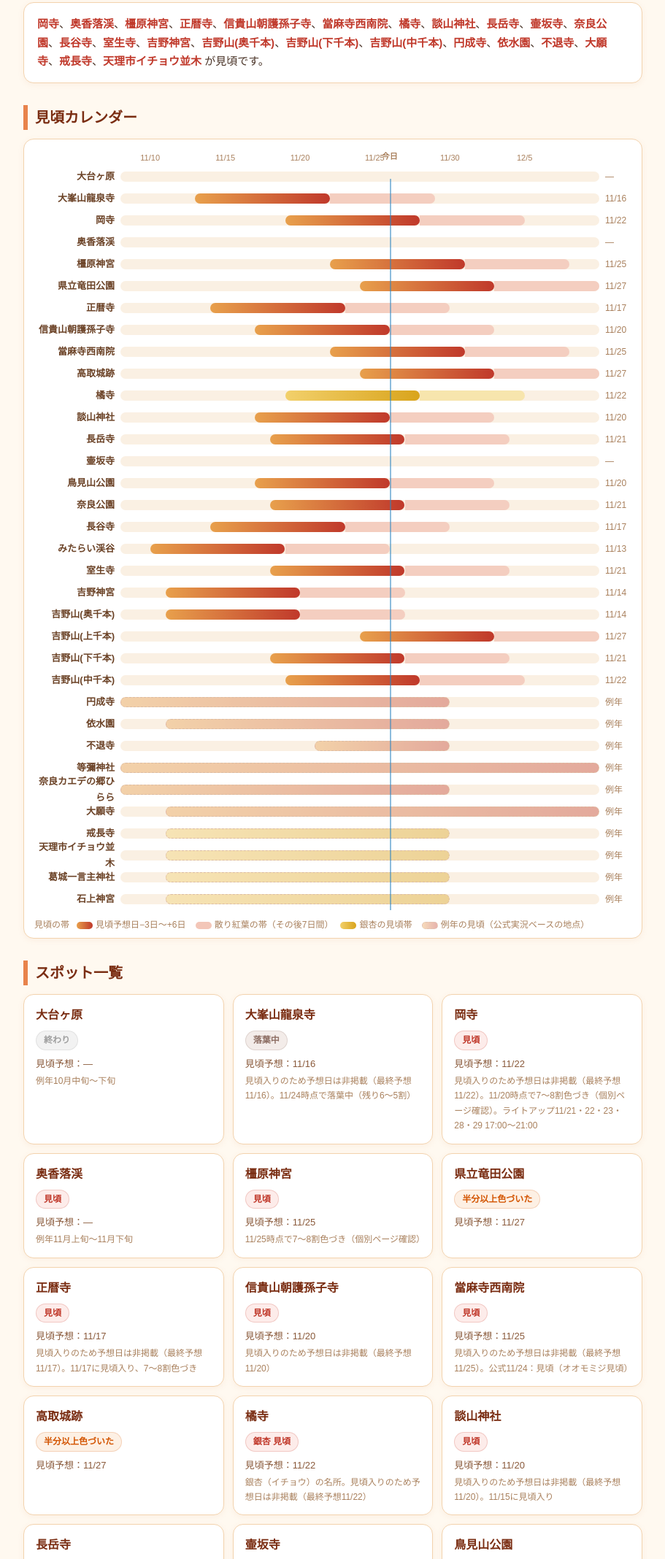
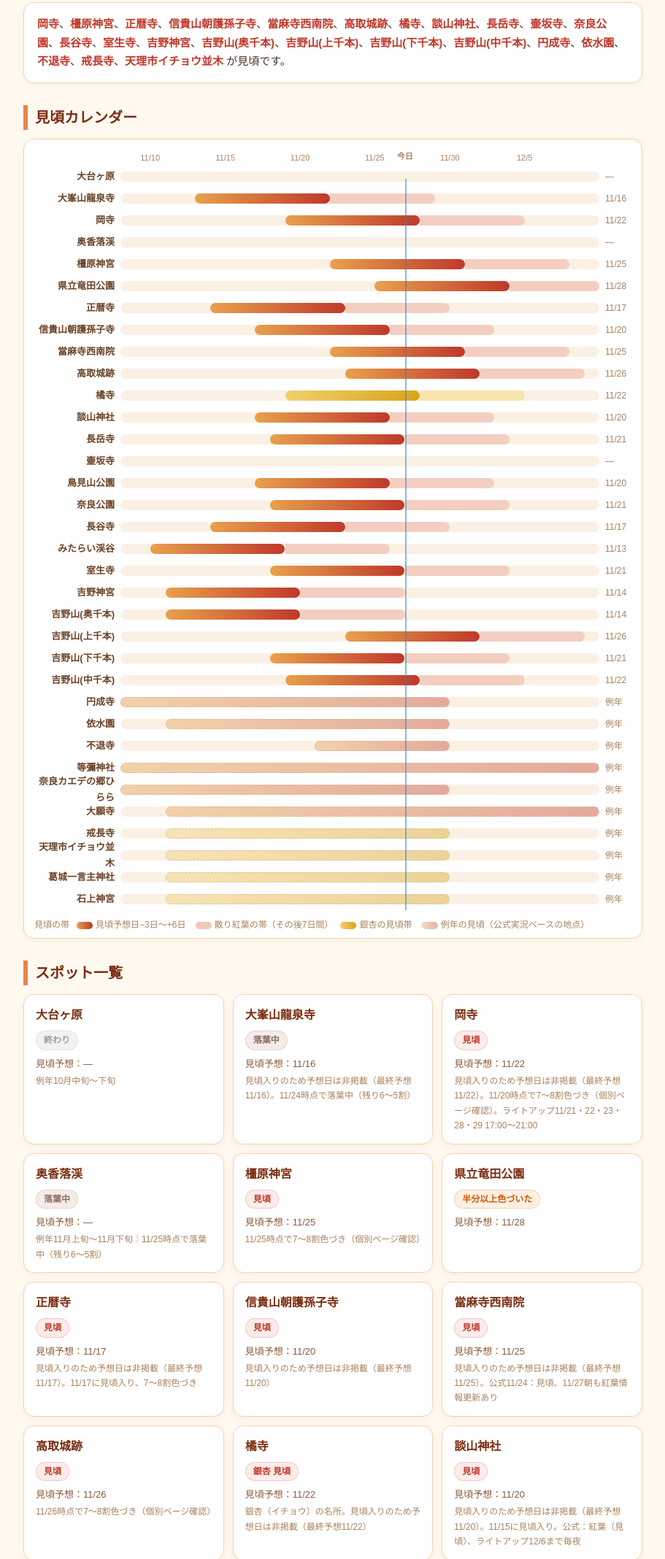
Before and after one commit to take-creator-nara/nara-koyo, a plain HTML site: page index.html in a window 1280 px wide. Shown: the part 335-2471 px from the top of the page at 73% size, without its empty margins (184-1095 px from the left). Drawn offline with Linux system fonts and the light colour scheme.

Commit message:
奈良の紅葉タイムライン 2026-11-27版

```diff
--- a/index.html
+++ b/index.html
@@ -51,17 +51,17 @@
   <div class="kicker">NARA AUTUMN LEAVES</div>
   <h1>🍁 奈良の紅葉タイムライン</h1>
   <p>奈良の紅葉スポット34地点の見頃予想を、時系列でまとめました。</p>
-  <div class="upd">11月26日 更新</div>
+  <div class="upd">11月27日 更新</div>
 </header>
 <main>
   <h2>いま見頃のスポット</h2>
-  <div class="now-box"><b>岡寺</b>、<b>奥香落渓</b>、<b>橿原神宮</b>、<b>正暦寺</b>、<b>信貴山朝護孫子寺</b>、<b>當麻寺西南院</b>、<b>橘寺</b>、<b>談山神社</b>、<b>長岳寺</b>、<b>壷坂寺</b>、<b>奈良公園</b>、<b>長谷寺</b>、<b>室生寺</b>、<b>吉野神宮</b>、<b>吉野山(奥千本)</b>、<b>吉野山(下千本)</b>、<b>吉野山(中千本)</b>、<b>円成寺</b>、<b>依水園</b>、<b>不退寺</b>、<b>大願寺</b>、<b>戒長寺</b>、<b>天理市イチョウ並木</b> が見頃です。</div>
+  <div class="now-box"><b>岡寺</b>、<b>橿原神宮</b>、<b>正暦寺</b>、<b>信貴山朝護孫子寺</b>、<b>當麻寺西南院</b>、<b>高取城跡</b>、<b>橘寺</b>、<b>談山神社</b>、<b>長岳寺</b>、<b>壷坂寺</b>、<b>奈良公園</b>、<b>長谷寺</b>、<b>室生寺</b>、<b>吉野神宮</b>、<b>吉野山(奥千本)</b>、<b>吉野山(上千本)</b>、<b>吉野山(下千本)</b>、<b>吉野山(中千本)</b>、<b>円成寺</b>、<b>依水園</b>、<b>不退寺</b>、<b>戒長寺</b>、<b>天理市イチョウ並木</b> が見頃です。</div>
 
   <h2>見頃カレンダー</h2>
   <div class="chart"><div class="chart-inner">
-    <div class="axis"><span style="left:6.2%">11/10</span><span style="left:21.9%">11/15</span><span style="left:37.5%">11/20</span><span style="left:53.1%">11/25</span><span style="left:68.8%">11/30</span><span style="left:84.4%">12/5</span><span class="today-lab" style="left:56.2%">今日</span></div>
+    <div class="axis"><span style="left:6.2%">11/10</span><span style="left:21.9%">11/15</span><span style="left:37.5%">11/20</span><span style="left:53.1%">11/25</span><span style="left:68.8%">11/30</span><span style="left:84.4%">12/5</span><span class="today-lab" style="left:59.4%">今日</span></div>
     <div style="position:relative">
-      <div class="today" style="left:calc(118px + (100% - 162px) * 0.5625)"></div>
+      <div class="today" style="left:calc(118px + (100% - 162px) * 0.5938)"></div>
       <div class="trow">
       <div class="tname">大台ヶ原</div>
       <div class="ttrack"></div>
@@ -84,8 +84,8 @@
       <div class="tpeak">11/25</div>
     </div><div class="trow">
       <div class="tname">県立竜田公園</div>
-      <div class="ttrack"><div class="bar" style="left:50.0%;width:28.1%;background:linear-gradient(90deg,#e8a04c,#c0392b)"></div><div class="bar scat" style="left:78.1%;width:21.9%;background:#f3c6b8"></div></div>
-      <div class="tpeak">11/27</div>
+      <div class="ttrack"><div class="bar" style="left:53.1%;width:28.1%;background:linear-gradient(90deg,#e8a04c,#c0392b)"></div><div class="bar scat" style="left:81.2%;width:18.8%;background:#f3c6b8"></div></div>
+      <div class="tpeak">11/28</div>
     </div><div class="trow">
       <div class="tname">正暦寺</div>
       <div class="ttrack"><div class="bar" style="left:18.8%;width:28.1%;background:linear-gradient(90deg,#e8a04c,#c0392b)"></div><div class="bar scat" style="left:46.9%;width:21.9%;background:#f3c6b8"></div></div>
@@ -100,8 +100,8 @@
       <div class="tpeak">11/25</div>
     </div><div class="trow">
       <div class="tname">高取城跡</div>
-      <div class="ttrack"><div class="bar" style="left:50.0%;width:28.1%;background:linear-gradient(90deg,#e8a04c,#c0392b)"></div><div class="bar scat" style="left:78.1%;width:21.9%;background:#f3c6b8"></div></div>
-      <div class="tpeak">11/27</div>
+      <div class="ttrack"><div class="bar" style="left:46.9%;width:28.1%;background:linear-gradient(90deg,#e8a04c,#c0392b)"></div><div class="bar scat" style="left:75.0%;width:21.9%;background:#f3c6b8"></div></div>
+      <div class="tpeak">11/26</div>
     </div><div class="trow">
       <div class="tname">橘寺</div>
       <div class="ttrack"><div class="bar" style="left:34.4%;width:28.1%;background:linear-gradient(90deg,#f2d06b,#d9a41c)"></div><div class="bar scat" style="left:62.5%;width:21.9%;background:#f7e3a1"></div></div>
@@ -148,8 +148,8 @@
       <div class="tpeak">11/14</div>
     </div><div class="trow">
       <div class="tname">吉野山(上千本)</div>
-      <div class="ttrack"><div class="bar" style="left:50.0%;width:28.1%;background:linear-gradient(90deg,#e8a04c,#c0392b)"></div><div class="bar scat" style="left:78.1%;width:21.9%;background:#f3c6b8"></div></div>
-      <div class="tpeak">11/27</div>
+      <div class="ttrack"><div class="bar" style="left:46.9%;width:28.1%;background:linear-gradient(90deg,#e8a04c,#c0392b)"></div><div class="bar scat" style="left:75.0%;width:21.9%;background:#f3c6b8"></div></div>
+      <div class="tpeak">11/26</div>
     </div><div class="trow">
       <div class="tname">吉野山(下千本)</div>
       <div class="ttrack"><div class="bar" style="left:31.2%;width:28.1%;background:linear-gradient(90deg,#e8a04c,#c0392b)"></div><div class="bar scat" style="left:59.4%;width:21.9%;background:#f3c6b8"></div></div>
@@ -223,9 +223,9 @@
       <div class="cnote">見頃入りのため予想日は非掲載（最終予想11/22）。11/20時点で7〜8割色づき（個別ページ確認）。ライトアップ11/21・22・23・28・29 17:00〜21:00</div>
     </div><div class="card">
       <div class="cname">奥香落渓</div>
-      <span class="chip" style="color:#c0392b;background:#fdecea;border:1px solid #c0392b33">見頃</span>
+      <span class="chip" style="color:#8d6e63;background:#f3ece9;border:1px solid #8d6e6333">落葉中</span>
       <div class="cpeak">見頃予想：―</div>
-      <div class="cnote">例年11月上旬〜11月下旬</div>
+      <div class="cnote">例年11月上旬〜11月下旬｜11/25時点で落葉中（残り6〜5割）</div>
     </div><div class="card">
       <div class="cname">橿原神宮</div>
       <span class="chip" style="color:#c0392b;background:#fdecea;border:1px solid #c0392b33">見頃</span>
@@ -234,7 +234,7 @@
     </div><div class="card">
       <div class="cname">県立竜田公園</div>
       <span class="chip" style="color:#d35400;background:#fdf0e4;border:1px solid #d3540033">半分以上色づいた</span>
-      <div class="cpeak">見頃予想：11/27</div>
+      <div class="cpeak">見頃予想：11/28</div>
       <div class="cnote"></div>
     </div><div class="card">
       <div class="cname">正暦寺</div>
@@ -250,12 +250,12 @@
       <div class="cname">當麻寺西南院</div>
       <span class="chip" style="color:#c0392b;background:#fdecea;border:1px solid #c0392b33">見頃</span>
       <div class="cpeak">見頃予想：11/25</div>
-      <div class="cnote">見頃入りのため予想日は非掲載（最終予想11/25）。公式11/24：見頃（オオモミジ見頃）</div>
+      <div class="cnote">見頃入りのため予想日は非掲載（最終予想11/25）。公式11/24：見頃、11/27朝も紅葉情報更新あり</div>
     </div><div class="card">
       <div class="cname">高取城跡</div>
-      <span class="chip" style="color:#d35400;background:#fdf0e4;border:1px solid #d3540033">半分以上色づいた</span>
-      <div class="cpeak">見頃予想：11/27</div>
-      <div class="cnote"></div>
+      <span class="chip" style="color:#c0392b;background:#fdecea;border:1px solid #c0392b33">見頃</span>
+      <div class="cpeak">見頃予想：11/26</div>
+      <div class="cnote">11/26時点で7〜8割色づき（個別ページ確認）</div>
     </div><div class="card">
       <div class="cname">橘寺</div>
       <span class="chip" style="color:#c0392b;background:#fdecea;border:1px solid #c0392b33">銀杏 見頃</span>
@@ -265,7 +265,7 @@
       <div class="cname">談山神社</div>
       <span class="chip" style="color:#c0392b;background:#fdecea;border:1px solid #c0392b33">見頃</span>
       <div class="cpeak">見頃予想：11/20</div>
-      <div class="cnote">見頃入りのため予想日は非掲載（最終予想11/20）。11/15に見頃入り</div>
+      <div class="cnote">見頃入りのため予想日は非掲載（最終予想11/20）。11/15に見頃入り。公式：紅葉（見頃）、ライトアップ12/6まで毎夜</div>
     </div><div class="card">
       <div class="cname">長岳寺</div>
       <span class="chip" style="color:#c0392b;background:#fdecea;border:1px solid #c0392b33">見頃</span>
@@ -300,7 +300,7 @@
       <div class="cname">室生寺</div>
       <span class="chip" style="color:#c0392b;background:#fdecea;border:1px solid #c0392b33">見頃</span>
       <div class="cpeak">見頃予想：11/21</div>
-      <div class="cnote">見頃入りのため予想日は非掲載（最終予想11/21）。宇陀見ごろ速報11/23見ごろ</div>
+      <div class="cnote">見頃入りのため予想日は非掲載（最終予想11/21）。宇陀見ごろ速報11/23見ごろ。ライトアップ11/7〜29の土日祝 17:00〜20:00</div>
     </div><div class="card">
       <div class="cname">吉野神宮</div>
       <span class="chip" style="color:#c0392b;background:#fdecea;border:1px solid #c0392b33">見頃</span>
@@ -313,9 +313,9 @@
       <div class="cnote">見頃入りのため予想日は非掲載（最終予想11/14）</div>
     </div><div class="card">
       <div class="cname">吉野山(上千本)</div>
-      <span class="chip" style="color:#d35400;background:#fdf0e4;border:1px solid #d3540033">半分以上色づいた</span>
-      <div class="cpeak">見頃予想：11/27</div>
-      <div class="cnote"></div>
+      <span class="chip" style="color:#c0392b;background:#fdecea;border:1px solid #c0392b33">見頃</span>
+      <div class="cpeak">見頃予想：11/26</div>
+      <div class="cnote">11/26時点で7〜8割色づき（個別ページ確認）</div>
     </div><div class="card">
       <div class="cname">吉野山(下千本)</div>
       <span class="chip" style="color:#c0392b;background:#fdecea;border:1px solid #c0392b33">見頃</span>
@@ -345,7 +345,7 @@
       <div class="cname">等彌神社</div>
       <span class="chip" style="color:#b9770e;background:#fbf3e0;border:1px solid #b9770e33">色づき進む</span>
       <div class="cpeak">見頃時期：例年ベース（公式実況で更新）</div>
-      <div class="cnote">例年11月上旬〜12月上旬｜桃神池の逆さもみじ</div>
+      <div class="cnote">例年11月上旬〜12月上旬｜桃神池の逆さもみじ｜ライトアップ11/20〜26（本日最終日）。公式IGはテキスト取得できず、訪問者投稿11/23〜25では境内の紅葉は見頃色。村上さん11/26現地確認：桃神池のモミジはまだ色づいておらず逆さもみじは撮れず</div>
     </div><div class="card">
       <div class="cname">奈良カエデの郷ひらら</div>
       <span class="chip" style="color:#8d6e63;background:#f3ece9;border:1px solid #8d6e6333">落葉中</span>
@@ -353,9 +353,9 @@
       <div class="cnote">例年10月下旬〜11月下旬｜世界のカエデ約1,200種｜宇陀見ごろ速報11/24落葉中</div>
     </div><div class="card">
       <div class="cname">大願寺</div>
-      <span class="chip" style="color:#c0392b;background:#fdecea;border:1px solid #c0392b33">見頃</span>
+      <span class="chip" style="color:#8d6e63;background:#f3ece9;border:1px solid #8d6e6333">落葉中</span>
       <div class="cpeak">見頃時期：例年ベース（公式実況で更新）</div>
-      <div class="cnote">例年11月中旬〜12月上旬</div>
+      <div class="cnote">例年11月中旬〜12月上旬｜宇陀見ごろ速報11/26落葉中</div>
     </div><div class="card">
       <div class="cname">戒長寺</div>
       <span class="chip" style="color:#c0392b;background:#fdecea;border:1px solid #c0392b33">銀杏 見頃</span>
```
